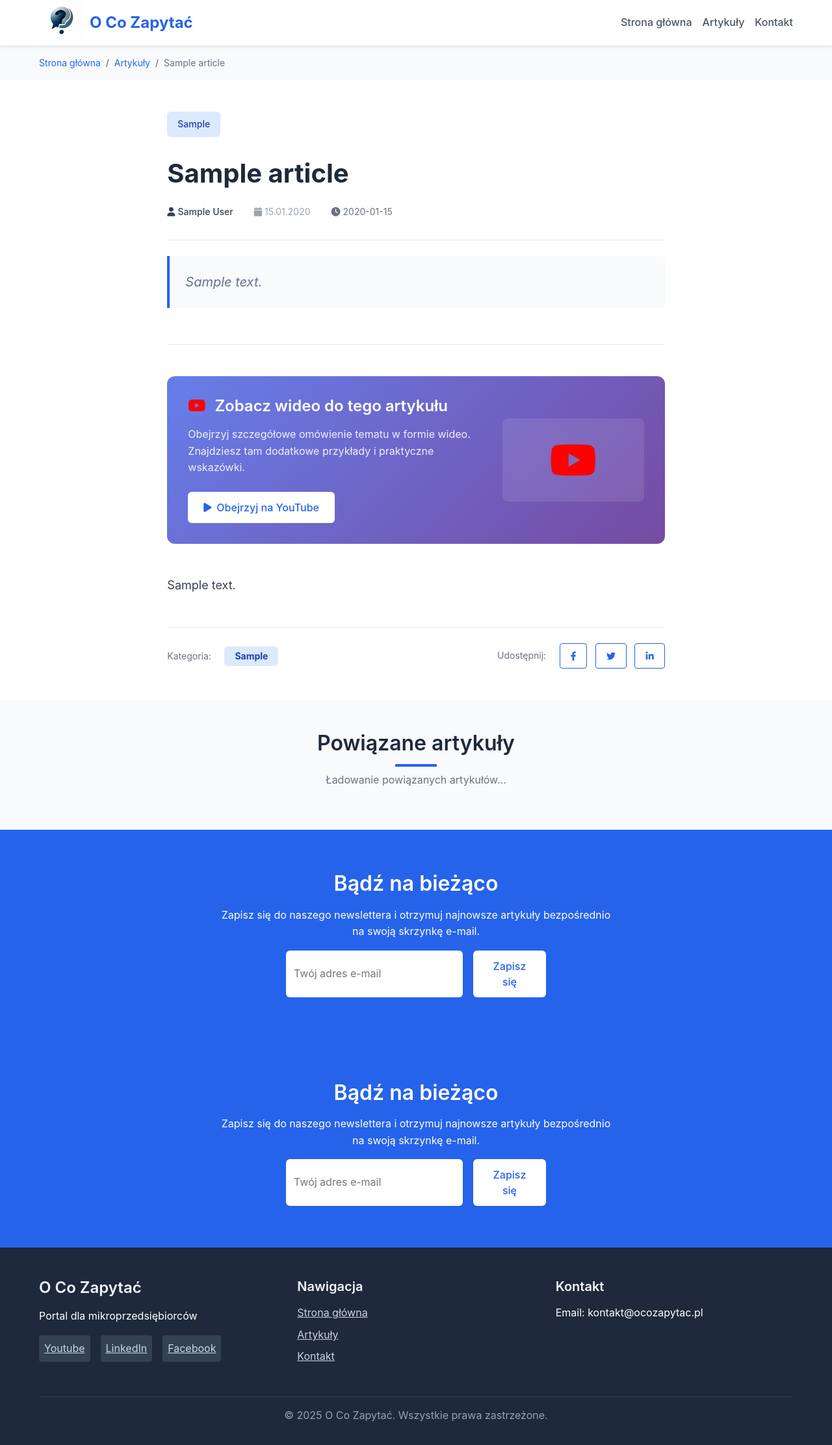
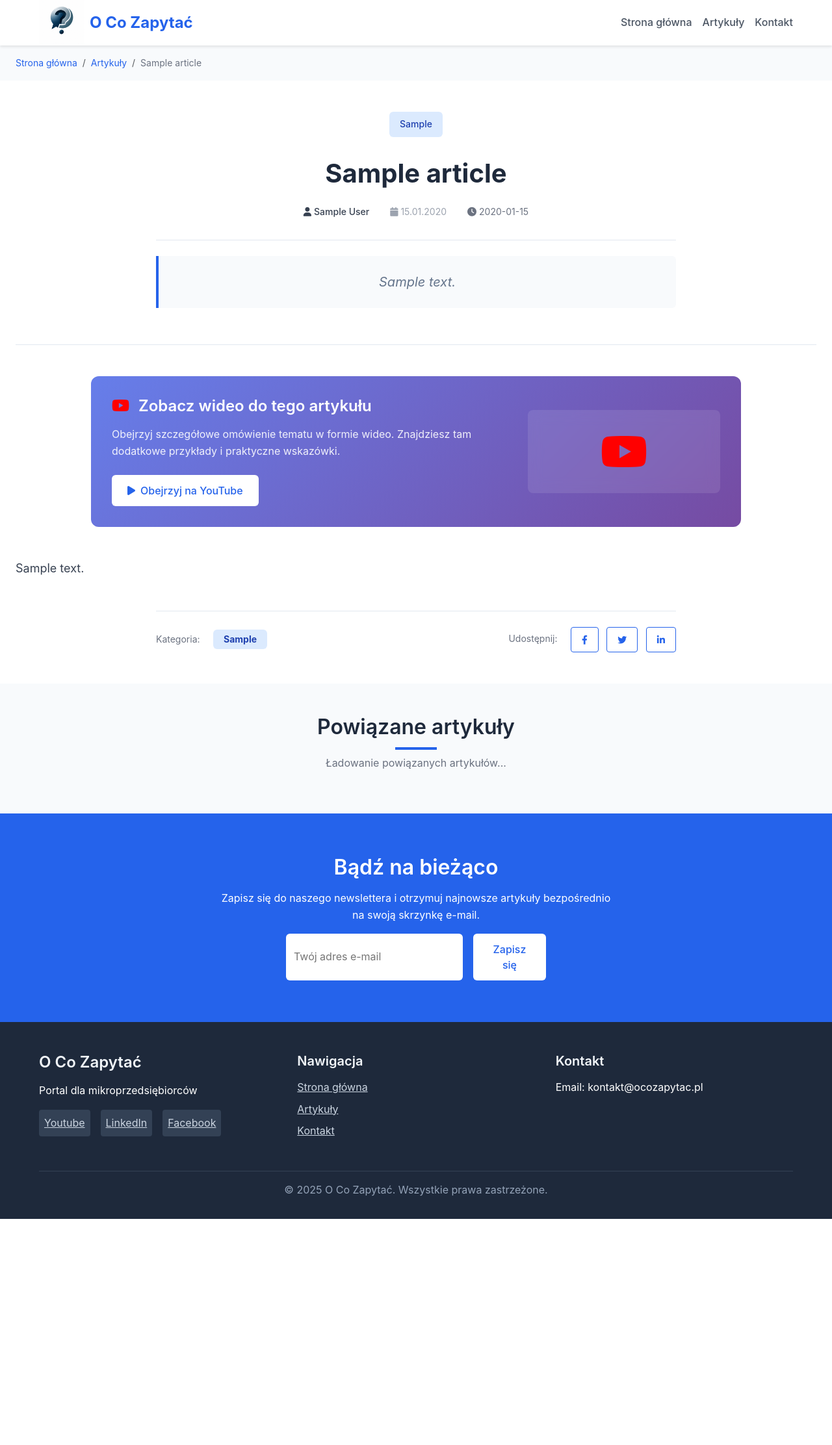
Before and after one commit to magdazembik/OCoZapytac, a FastAPI app: a page that uses templates/single_article.html in a window 1280 px wide. Shown: the whole page at 65% size. After the commit the page ends 1876 px from the top, so only its background shows below. Run offline with FastAPI, Linux system fonts and the light colour scheme; tables that the repository leaves empty or names only in its code hold one stand-in row (values such as "Sample post"); parts of the project's set-up code (start-up, migrations or seed data) failed here and were passed over; some libraries are stand-ins or nearby versions.

Commit message:
added first article html but footer is messed up

```diff
--- a/templates/single_article.html
+++ b/templates/single_article.html
@@ -5,7 +5,7 @@
 {% block content %}
 <!-- Breadcrumb -->
 <section class="custom-page-header py-3" style="background-color: #f8fafc;">
-    <div class="container">
+    <div class="container-fluid px-4">
         <nav aria-label="breadcrumb">
             <ol class="breadcrumb mb-0" style="font-size: 0.875rem;">
                 <li class="breadcrumb-item"><a href="/" style="color: #2563eb; text-decoration: none;">Strona główna</a></li>
@@ -18,22 +18,22 @@
 
 <!-- Article Content -->
 <section class="custom-about-section py-5">
-    <div class="container">
+    <div class="container-fluid px-4">
         <div class="row justify-content-center">
-            <div class="col-lg-8">
+            <div class="col-12">
                 <!-- Article Header -->
-                <div class="article-header mb-5">
+                <div class="article-header mb-5 text-center">
                     <div class="mb-3">
                         <span class="article-category" style="display: inline-block; background-color: #dbeafe; color: #1e40af; padding: 0.5rem 1rem; border-radius: 6px; font-size: 0.875rem; font-weight: 500;">
                             {{ article.category }}
                         </span>
                     </div>
 
-                    <h1 class="article-title mb-4" style="font-size: 2.5rem; font-weight: 700; color: #1e293b; line-height: 1.2;">
+                    <h1 class="article-title mb-4" style="font-size: 2.5rem; font-weight: 700; color: #1e293b; line-height: 1.2; max-width: 800px; margin: 0 auto;">
                         {{ article.title }}
                     </h1>
 
-                    <div class="article-meta mb-4" style="display: flex; align-items: center; gap: 2rem; color: #6b7280; font-size: 0.875rem; padding-bottom: 2rem; border-bottom: 1px solid #e2e8f0;">
+                    <div class="article-meta mb-4" style="display: flex; align-items: center; justify-content: center; gap: 2rem; color: #6b7280; font-size: 0.875rem; padding-bottom: 2rem; border-bottom: 1px solid #e2e8f0; max-width: 800px; margin: 0 auto;">
                         <span class="article-author" style="font-weight: 500; color: #374151;">
                             <i class="fas fa-user me-1"></i>{{ article.author }}
                         </span>
@@ -47,7 +47,7 @@
 
                     <!-- Article Excerpt -->
                     {% if article.excerpt %}
-                    <div class="article-excerpt mb-4" style="font-size: 1.25rem; color: #64748b; font-style: italic; line-height: 1.6; padding: 1.5rem; background-color: #f8fafc; border-left: 4px solid #2563eb; border-radius: 0 6px 6px 0;">
+                    <div class="article-excerpt mb-4" style="font-size: 1.25rem; color: #64748b; font-style: italic; line-height: 1.6; padding: 1.5rem; background-color: #f8fafc; border-left: 4px solid #2563eb; border-radius: 0 6px 6px 0; max-width: 800px; margin: 0 auto;">
                         {{ article.excerpt }}
                     </div>
                     {% endif %}
@@ -56,7 +56,7 @@
                 <!-- YouTube Video Section (if video_url exists) -->
                 {% if article.video_url %}
                 <div class="video-section mb-5">
-                    <div class="video-container" style="position: relative; background: linear-gradient(135deg, #667eea 0%, #764ba2 100%); border-radius: 12px; padding: 2rem; margin: 2rem 0;">
+                    <div class="video-container" style="position: relative; background: linear-gradient(135deg, #667eea 0%, #764ba2 100%); border-radius: 12px; padding: 2rem; margin: 2rem auto; max-width: 1000px;">
                         <div class="row align-items-center">
                             <div class="col-md-8">
                                 <h3 style="color: white; font-size: 1.5rem; font-weight: 600; margin-bottom: 1rem;">
@@ -81,8 +81,8 @@
                 </div>
                 {% endif %}
 
-                <!-- Article Content -->
-                <div class="article-content" style="font-size: 1.125rem; line-height: 1.8; color: #374151;">
+                <!-- Article Content - Full Width -->
+                <div class="article-content" style="font-size: 1.125rem; line-height: 1.8; color: #374151; width: 100%; max-width: none;">
                     {% if article.content_file_path %}
                         <!-- Load content from uploaded HTML file -->
                         {% set content_from_file = article.get_content() %}
@@ -94,7 +94,7 @@
                 </div>
 
                 <!-- Article Footer -->
-                <div class="article-footer mt-5 pt-4" style="border-top: 1px solid #e2e8f0;">
+                <div class="article-footer mt-5 pt-4" style="border-top: 1px solid #e2e8f0; max-width: 800px; margin: 0 auto;">
                     <div class="row align-items-center">
                         <div class="col-md-6">
                             <div class="article-tags">
@@ -144,23 +144,6 @@
     </div>
 </section>
 
-<!-- Newsletter Section -->
-<section class="custom-newsletter" id="newsletter">
-    <div class="container">
-        <div class="newsletter-content">
-            <h2>Bądź na bieżąco</h2>
-            <p>Zapisz się do naszego newslettera i otrzymuj najnowsze artykuły bezpośrednio na swoją skrzynkę e-mail.</p>
-            <form class="newsletter-form"
-                  hx-post="http://localhost:8000/api/v1/users/subscribe"
-                  hx-target="#newsletter-result"
-                  hx-swap="innerHTML">
-                <input type="email" name="email" placeholder="Twój adres e-mail" required>
-                <button type="submit" class="btn btn-custom-white">Zapisz się</button>
-            </form>
-            <div id="newsletter-result"></div>
-        </div>
-    </div>
-</section>
 {% endblock %}
 
 {% block scripts %}
```
Also changed, not shown: uploaded_html_content/20250803_122606_2db5d727_Untitleddocument.html (deleted, +0 -1 lines), uploaded_html_content/20250803_185727_70c355e5_Untitleddocument.html (added, +1 -0 lines).
